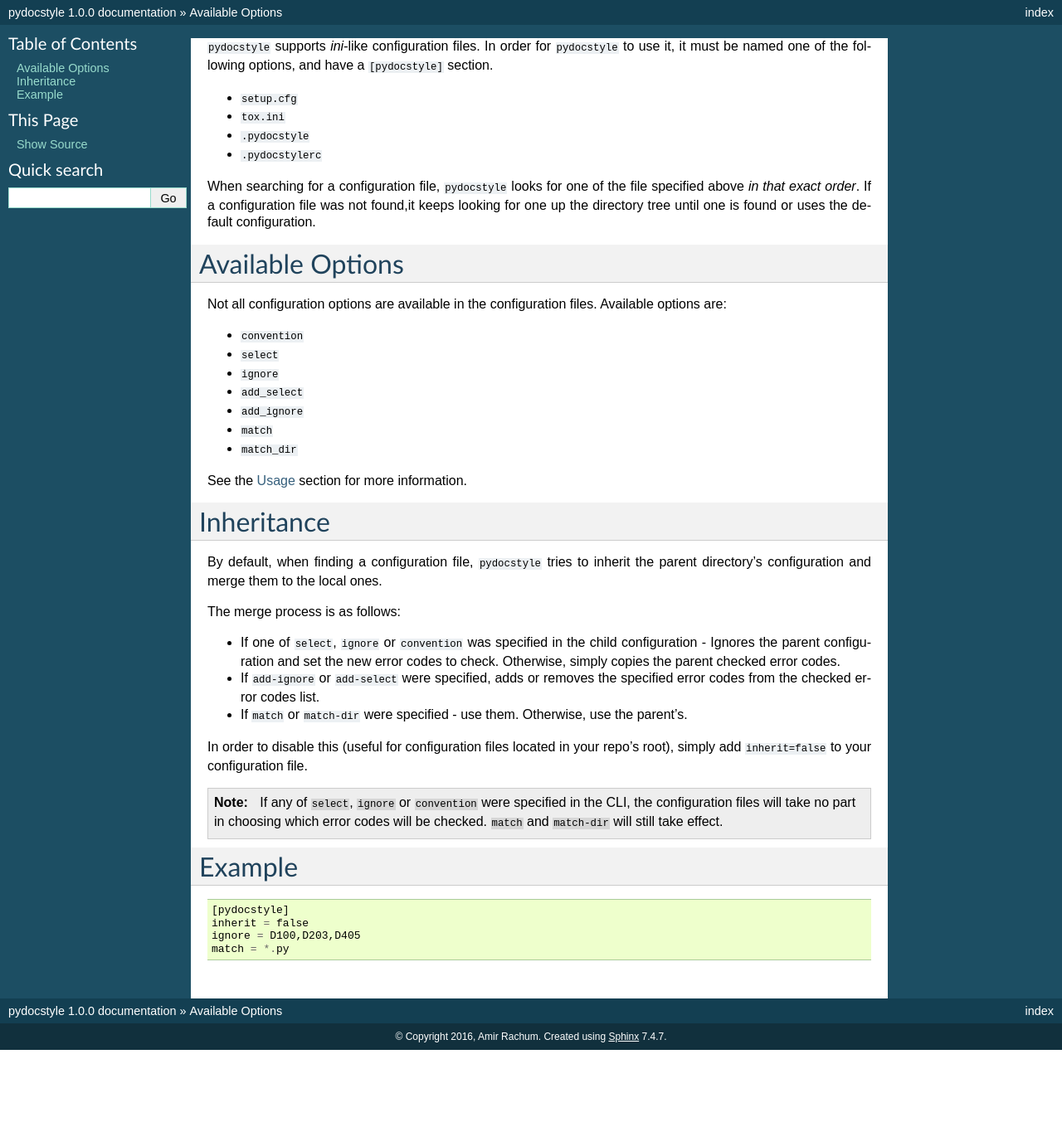
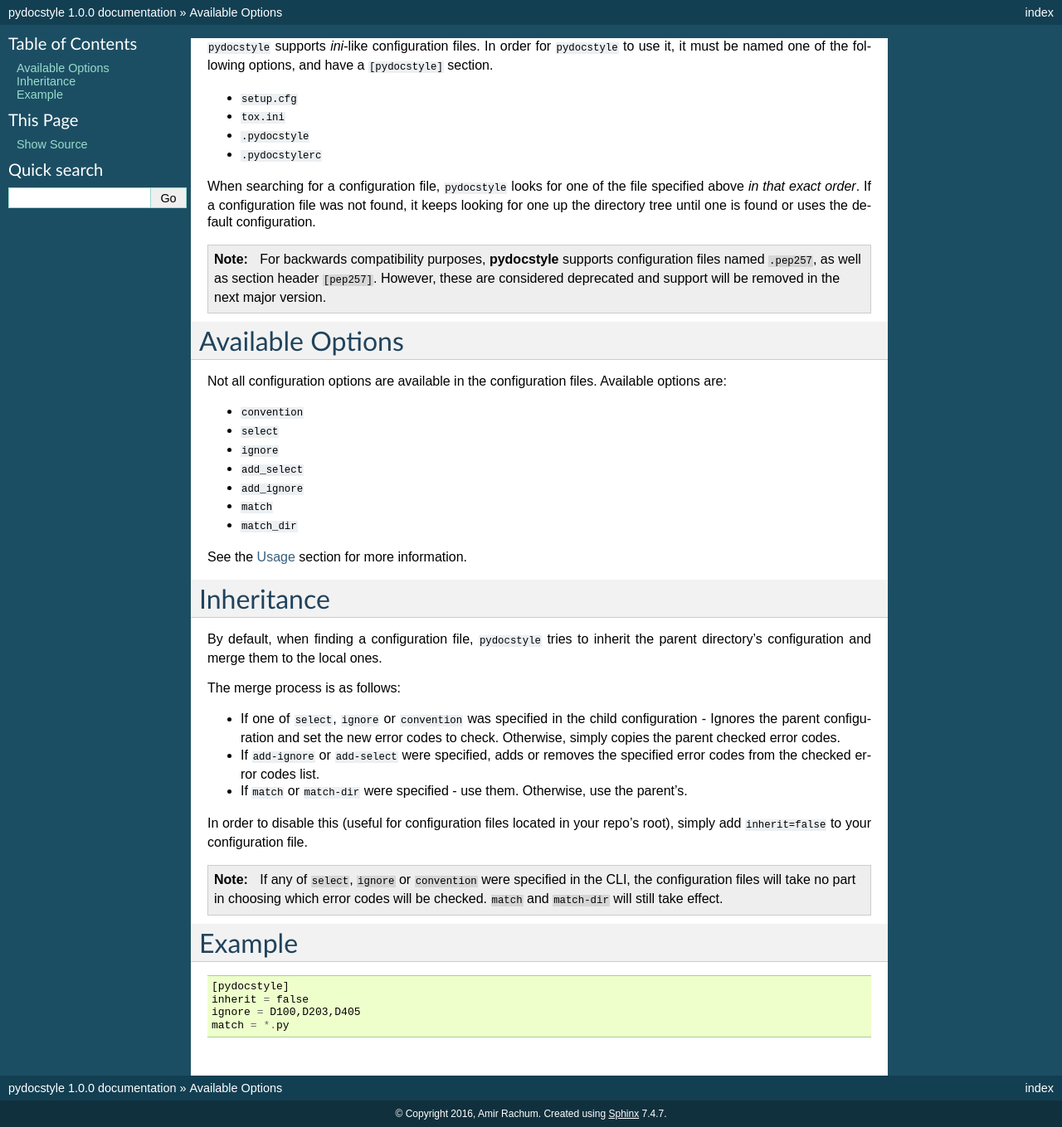
Before and after one commit to PyCQA/pydocstyle, a Sphinx documentation site: the page built from docs/snippets/config.rst, in a window 1280 px wide. Shown: the whole page at 83% size. Built offline with Sphinx 7.4.7, drawn with Linux system fonts in a browser that asks for light colours; before the commit the page ends 1266 px from its top, so only the background shows below that; some of the changed lines change nothing that is shown.

Commit message:
Fix documentation glitch.

```diff
--- a/docs/snippets/config.rst
+++ b/docs/snippets/config.rst
@@ -9,10 +9,10 @@
 
 When searching for a configuration file, ``pydocstyle`` looks for one of the
 file specified above *in that exact order*. If a configuration file was not
-found,it keeps looking for one up the directory tree until one is found or uses
-the default configuration.
+found, it keeps looking for one up the directory tree until one is found or
+uses the default configuration.
 
-.. deprecated::
+.. note::
 
     For backwards compatibility purposes, **pydocstyle** supports configuration
     files named ``.pep257``, as well as section header ``[pep257]``. However,
```
